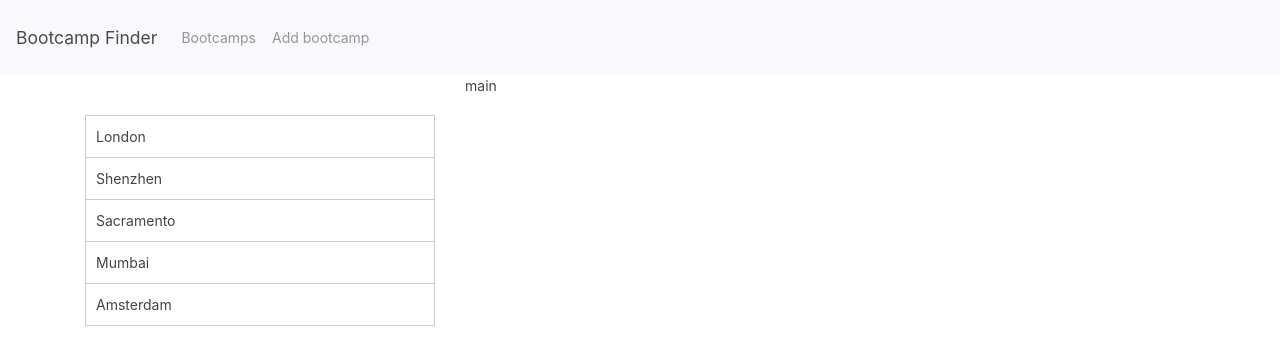
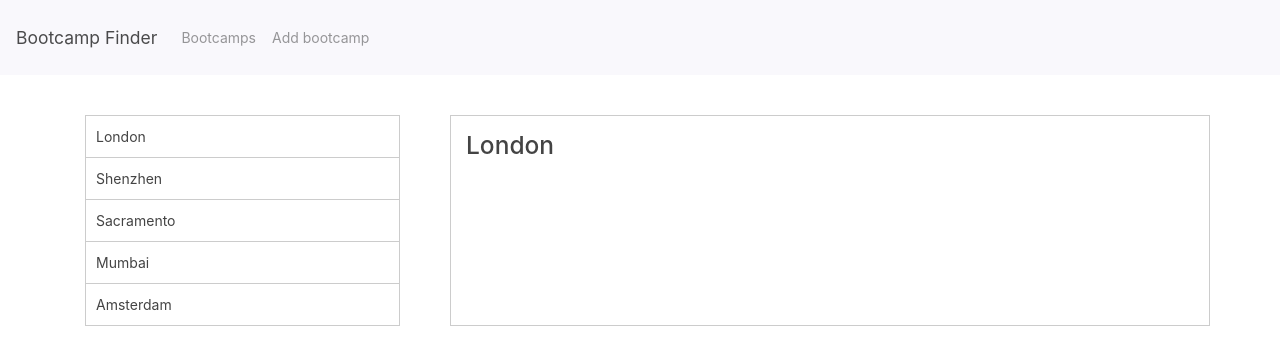
Before and after one commit to YouriBrosky/react-bootcamp-finder, a React (Create React App) app: page / in a window 1280 px wide. Shown: the top 364 px of the page. Built offline with nearby package versions, Linux system fonts and the light colour scheme.

Commit message:
added the main area with selected city, made sure there is at least 1 selected city

```diff
--- a/src/App.scss
+++ b/src/App.scss
@@ -1,11 +1,17 @@
+* {
+    box-sizing: border-box;
+}
+
 .sidebar {
     padding: 40px 25px;
+    width: 90%;
 
     ul {
         margin: 0;
         padding: 0;
         border: 1px solid #ccc;
         border-bottom: none;
+        width: 90%;
 
         li {
             display: block;
@@ -23,5 +29,7 @@
 }
 
 .main {
-    padding: 40px 25px;
+    margin: 40px 0px;
+    border: 1px solid #ccc;
+    padding: 15px;
 }
--- a/src/App.tsx
+++ b/src/App.tsx
@@ -4,12 +4,11 @@ import './App.scss';
 import MainComponent from './components/mainComponent/MainComponent';
 import NavbarComponent from './components/navbarComponent/NavbarComponent';
 import SidebarComponent from './components/sidebarComponent/SidebarComponent';
+import Cities from './assets/data/bootcamps.json';
 import { ICity } from './models/ICity';
 
 function App() {
-    const [selectedCity, setSelectedCity] = useState<ICity>({} as ICity);
-
-    console.log('selectedCity', selectedCity);
+    const [selectedCity, setSelectedCity] = useState<ICity>(Cities.cities[0] as ICity);
 
     return (
         <React.Fragment>
@@ -20,7 +19,7 @@ function App() {
             <section className="container">
                 <div className="row">
                     <SidebarComponent selectCityHandler={setSelectedCity} />
-                    <MainComponent />
+                    <MainComponent selectedCityObject={selectedCity} />
                 </div>
             </section>
         </React.Fragment>
--- a/src/components/mainComponent/MainComponent.tsx
+++ b/src/components/mainComponent/MainComponent.tsx
@@ -1,7 +1,22 @@
 import React from 'react';
+import { ICity } from '../../models/ICity';
 
-const MainComponent = () => {
-    return <main className="col-8">main</main>;
+interface IMainComponent {
+    selectedCityObject: ICity;
+}
+
+const MainComponent = (props: IMainComponent) => {
+    console.log('main selected city', props.selectedCityObject);
+    let cityDetails = null;
+    if (Object.keys(props.selectedCityObject).length > 0) {
+        cityDetails = (
+            <React.Fragment>
+                <h3>{props.selectedCityObject.cityName}</h3>
+            </React.Fragment>
+        );
+    }
+
+    return <main className="col-8 main">{cityDetails}</main>;
 };
 
 export default MainComponent;
--- a/src/components/navbarComponent/NavbarComponent.tsx
+++ b/src/components/navbarComponent/NavbarComponent.tsx
@@ -2,24 +2,18 @@ import React, { useState } from 'react';
 import { Collapse, Navbar, NavbarToggler, NavbarBrand, Nav, NavItem, NavLink } from 'reactstrap';
 
 const NavbarComponent = () => {
-    const [isOpen, setIsOpen] = useState(false);
-
-    const toggle = () => setIsOpen(!isOpen);
-
     return (
         <Navbar color="light" light expand="md">
             <NavbarBrand href="/">Bootcamp Finder</NavbarBrand>
-            <NavbarToggler onClick={toggle} />
-            <Collapse isOpen={isOpen} navbar>
+
             <Nav className="mr-auto" navbar>
                 <NavItem>
-                        <NavLink href="/components/">Bootcamps</NavLink>
+                    <NavLink>Bootcamps</NavLink>
                 </NavItem>
                 <NavItem>
-                        <NavLink href="https://github.com/reactstrap/reactstrap">Add bootcamp</NavLink>
+                    <NavLink>Add bootcamp</NavLink>
                 </NavItem>
             </Nav>
-            </Collapse>
         </Navbar>
     );
 };
--- a/src/components/sidebarComponent/SidebarComponent.tsx
+++ b/src/components/sidebarComponent/SidebarComponent.tsx
@@ -8,7 +8,11 @@ interface ISidebarComponent {
 
 const SidebarComponent = (props: ISidebarComponent) => {
     const cityListItems = Cities.cities.map((city: ICity) => {
-        return <li onClick={() => props.selectCityHandler(city)}>{city.cityName}</li>;
+        return (
+            <li key={city.id} onClick={() => props.selectCityHandler(city)}>
+                {city.cityName}
+            </li>
+        );
     });
 
     return (
```
Lines whose indentation alone changed are shown as unchanged.
